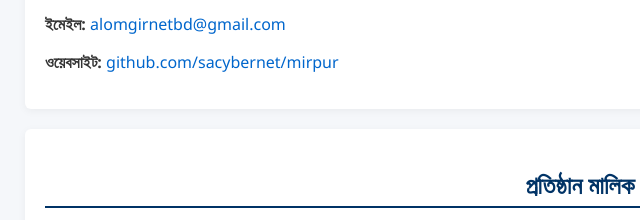
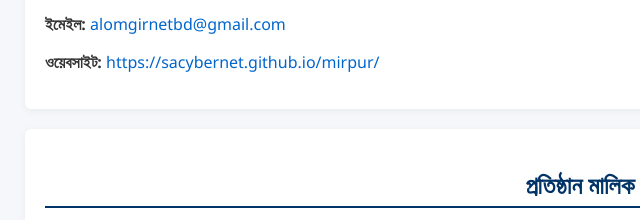
Before and after one commit to sacybernet/mirpur, a plain HTML site: page index.html in a window 1280 px wide. Shown: the part 2438-2658 px from the top of the page, 60-700 px from the left. Drawn offline with Linux system fonts and the light colour scheme.

Commit message:
Add files via upload

```diff
--- a/index.html
+++ b/index.html
@@ -1,3 +1,4 @@
+
 <!DOCTYPE html>
 <html lang="bn">
 <head>
@@ -217,7 +218,7 @@
     <p><strong>ঠিকানা:</strong> ৫৪/৪ সেনপাড়া পর্বতা, মিরপুর ১০, ঢাকা ১২১৬</p>
     <p><strong>ফোন:</strong> ০১৯৯৯৯৪৪৫৬১-৬</p>
     <p><strong>ইমেইল:</strong> <a href="mailto:alomgirnetbd@gmail.com">alomgirnetbd@gmail.com</a></p>
-    <p><strong>ওয়েবসাইট:</strong> <a href="https://github.com/sacybernet/mirpur" target="_blank">github.com/sacybernet/mirpur</a></p>
+    <p><strong>ওয়েবসাইট:</strong> <a href="https://sacybernet.github.io/mirpur/" target="_blank">https://sacybernet.github.io/mirpur/</a></p>
   </section>
 
   <section id="owner">
```
